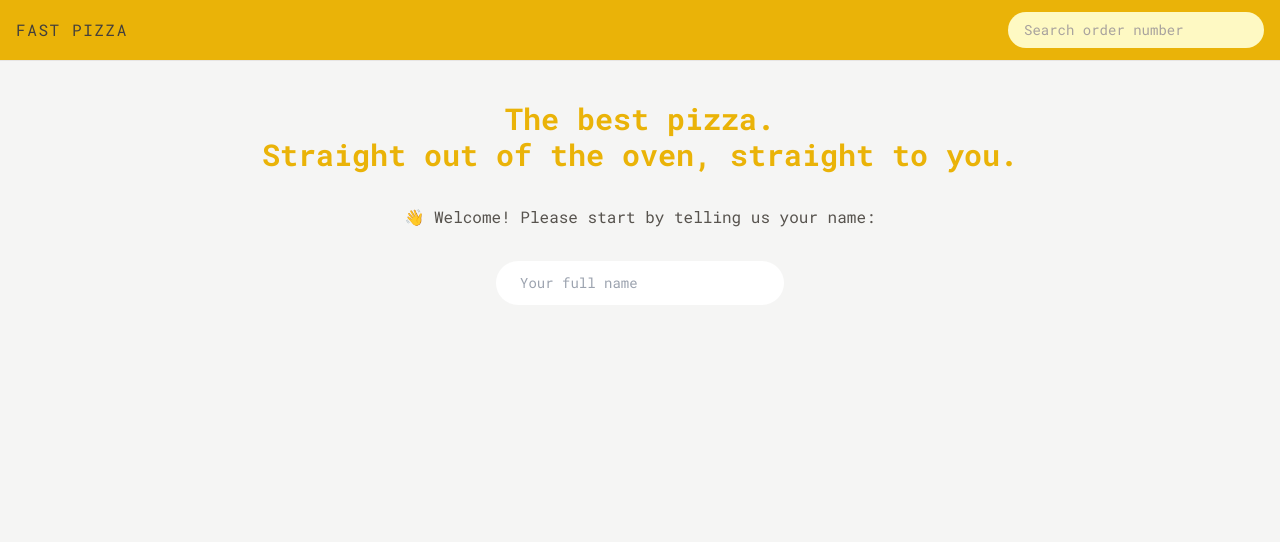
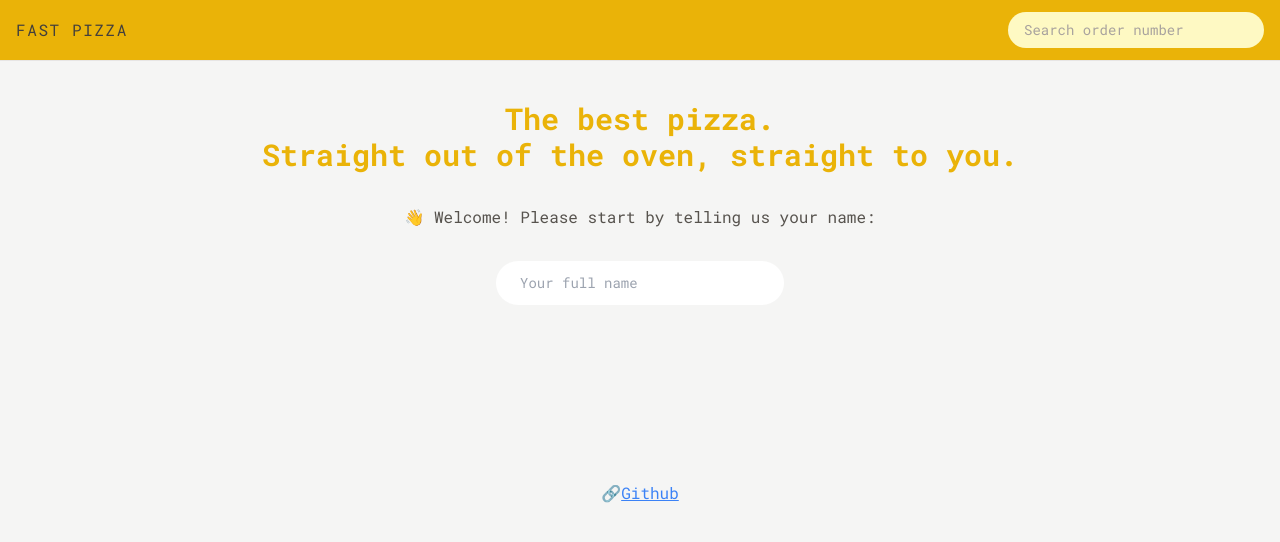
Before and after one commit to khalid-moha21/Fast-Pizza-App, a React (Vite) app: page / in a window 1280 px wide. Shown: the top 542 px of the page. Built offline with nearby package versions, Linux system fonts and the light colour scheme.

Commit message:
github link added

```diff
--- a/src/ui/Home.jsx
+++ b/src/ui/Home.jsx
@@ -20,6 +20,16 @@ function Home() {
       ) : (
         <CreateUser />
       )}
+
+      <a
+        href="https://github.com/khalid-moha21/Fast-Pizza-App"
+        target="_blank"
+        rel="noreferrer"
+        className="mt-32 text-blue-500 hover:text-blue-700"
+      >
+        &#128279;
+        <span className="underline hover:underline-offset-4">Github</span>
+      </a>
     </div>
   );
 }
```
Also changed, not shown: 1 other file (tests, documents, lock files or other folders).
